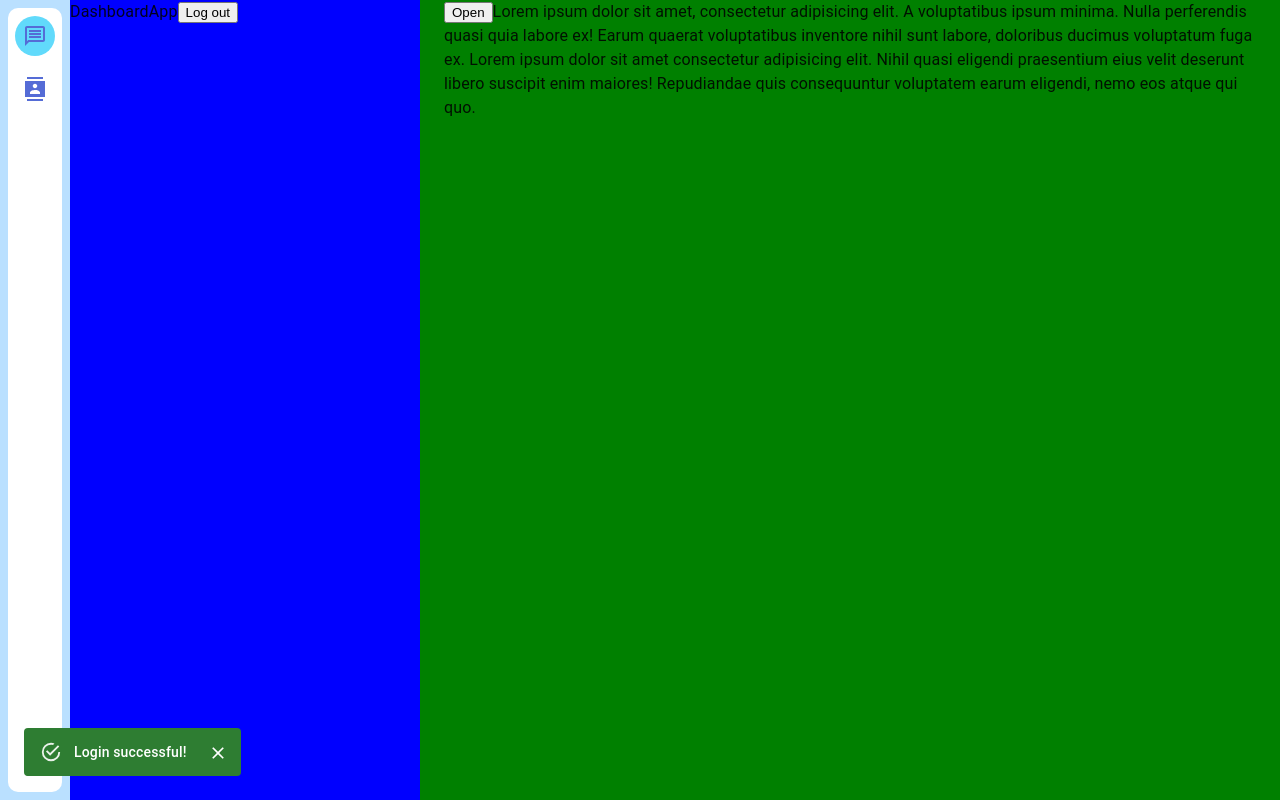
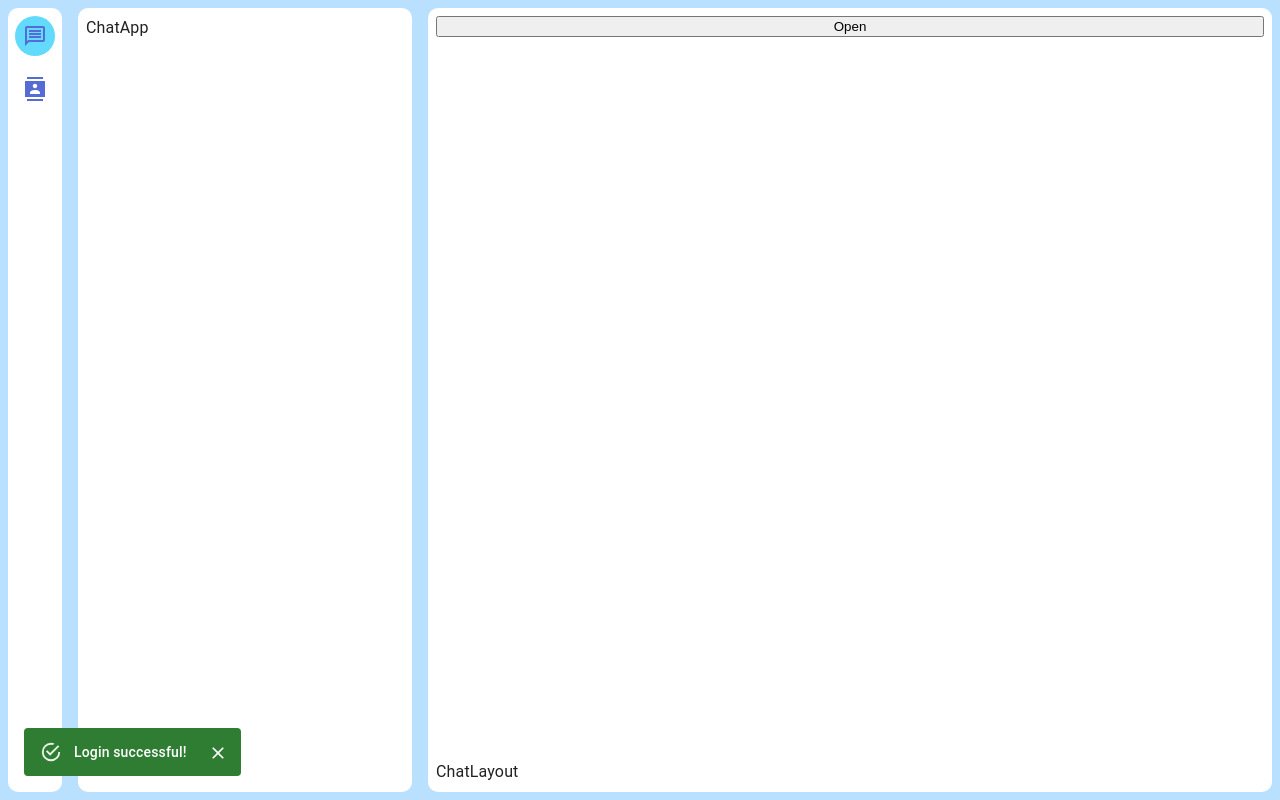
Before and after one commit to ahmadfaqih796/chat-react-ui, a React (Create React App) app: page /authentication/login in a window 1280 px wide. Both pictures are taken after a click on the button "Log in". Built offline with nearby package versions, Linux system fonts and the light colour scheme.

Commit message:
desain chat

```diff
--- /dev/null
+++ b/src/app/chat/index.jsx
@@ -0,0 +1,22 @@
+import { Box } from "@mui/material";
+import React from "react";
+
+const ChatApp = () => {
+  return (
+    <Box
+      sx={{
+        height: "100%",
+        display: "flex",
+        flexDirection: "column",
+        justifyContent: "space-between",
+        backgroundColor: "#fff",
+        borderRadius: "10px",
+        p: 1,
+      }}
+    >
+      ChatApp
+    </Box>
+  );
+};
+
+export default ChatApp;
--- /dev/null
+++ b/src/components/layout/app/v1/Chat.jsx
@@ -0,0 +1,27 @@
+import React from "react";
+import PropTypes from "prop-types";
+import { Box } from "@mui/material";
+const ChatLayout = ({ onOpenDrawer }) => {
+  return (
+    <Box
+      sx={{
+        height: "100%",
+        display: "flex",
+        flexDirection: "column",
+        justifyContent: "space-between",
+        backgroundColor: "#fff",
+        borderRadius: "10px",
+        p: 1,
+      }}
+    >
+      <button onClick={() => onOpenDrawer()}>Open</button>
+      ChatLayout
+    </Box>
+  );
+};
+
+ChatLayout.propTypes = {
+  onOpenDrawer: PropTypes.func,
+};
+
+export default ChatLayout;
--- a/src/components/layout/app/v1/index.jsx
+++ b/src/components/layout/app/v1/index.jsx
@@ -1,7 +1,8 @@
-import { Box, Container, Drawer } from "@mui/material";
+import { Box, Drawer } from "@mui/material";
 import React from "react";
+import { Outlet } from "react-router-dom";
+import ChatLayout from "./Chat";
 import Sidebar from "./Sidebar";
-import { Outlet } from "react-router-dom";
 
 const WIDTH = {
   sidebar: "70px",
@@ -37,7 +38,7 @@ const BaseLayout = () => {
         <Box
           sx={{
             width: "350px",
-            bgcolor: "blue",
+            p: 1,
           }}
         >
           <Outlet />
@@ -47,20 +48,11 @@ const BaseLayout = () => {
             width: `calc(100% - ${WIDTH.sidebar} - ${WIDTH.content} - ${
               open ? WIDTH.profile : "0px"
             })`,
-            bgcolor: "green",
             transition: "all 0.2s ease-in-out",
+            p: 1,
           }}
         >
-          <Container>
-            <button onClick={handleOpenDrawer}>Open</button>
-            Lorem ipsum dolor sit amet, consectetur adipisicing elit. A
-            voluptatibus ipsum minima. Nulla perferendis quasi quia labore ex!
-            Earum quaerat voluptatibus inventore nihil sunt labore, doloribus
-            ducimus voluptatum fuga ex. Lorem ipsum dolor sit amet consectetur
-            adipisicing elit. Nihil quasi eligendi praesentium eius velit
-            deserunt libero suscipit enim maiores! Repudiandae quis consequuntur
-            voluptatem earum eligendi, nemo eos atque qui quo.
-          </Container>
+          <ChatLayout onOpenDrawer={() => handleOpenDrawer()} />
           <Drawer
             sx={{
               width: WIDTH.profile,
--- a/src/routers/menuRouter.js
+++ b/src/routers/menuRouter.js
@@ -5,7 +5,7 @@ export const menuRouter = [
     path: "/chat",
     label: "Chat",
     icon: "MessageOutlined",
-    component: React.lazy(() => import("../app/dashboard")),
+    component: React.lazy(() => import("../app/chat")),
   },
   {
     path: "/contact",
```
